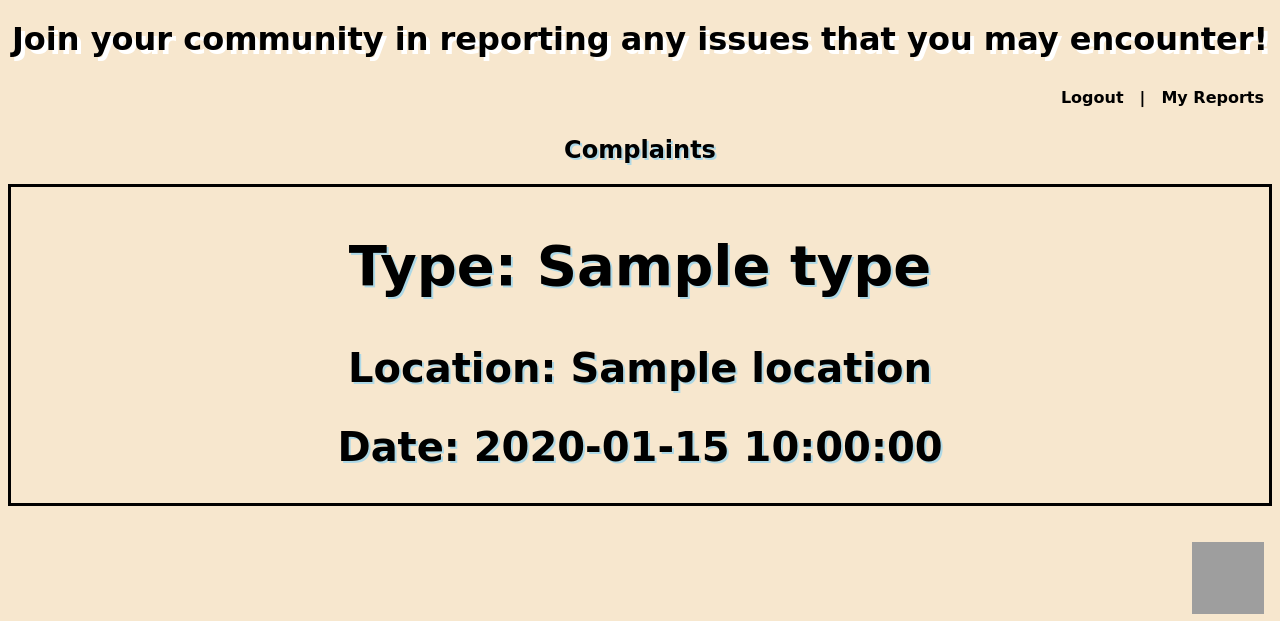
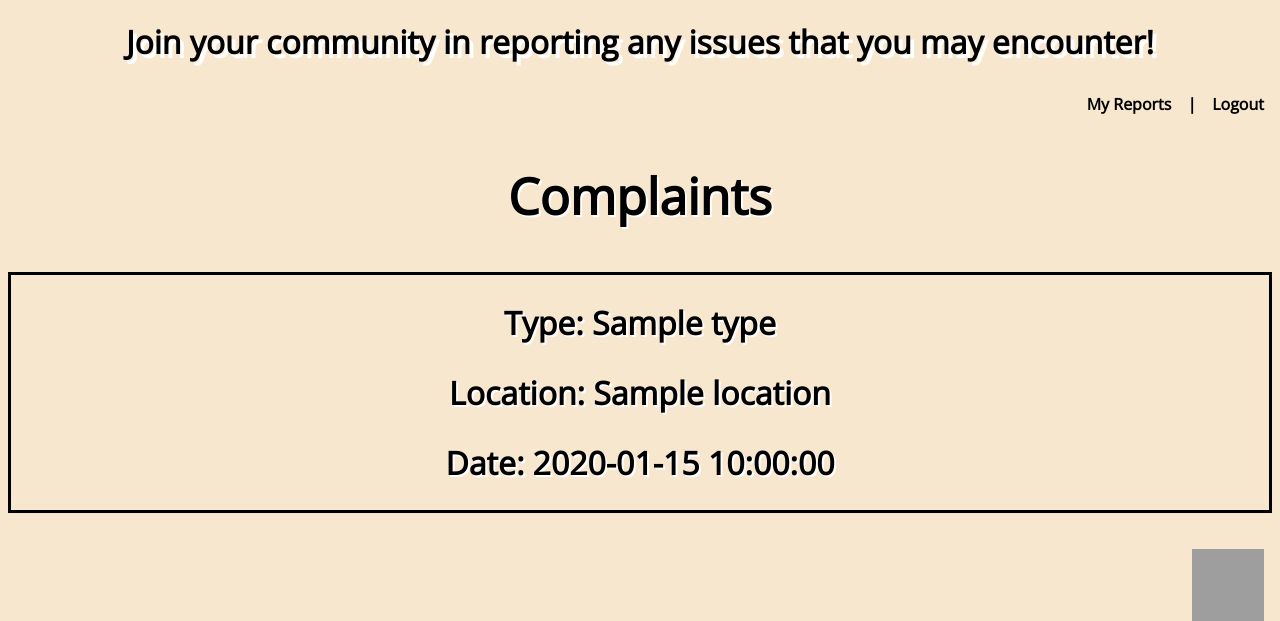
Before and after one commit to PrinceRios2000/startup_Hackathon2019, a Python web app: template templates/main.html in a window 1280 px wide. Shown: the part 249-870 px from the top of the page. Run offline with Jinja, Linux system fonts and the light colour scheme; the template is opened without the code that fills it: most values are stand-ins (such as "Sample title", 1, 10 or a date in 2020); grey boxes are pictures that could not be loaded.

Commit message:
More style

```diff
--- a/static/main.css
+++ b/static/main.css
@@ -1,7 +1,7 @@
 header{
     color:white;
     font-size: 100px;
-    font-family: "Comic Sans MS", cursive, sans-serif;
+    font-family: 'Open Sans', sans-serif;
     background-image: url("https://www.cityofsalinas.org/sites/default/files/styles/brg_browser_width/public/departments_files/city_clerk_files/street-corner.jpg?itok=smTMxZ_9");
     font-style: italic;
     text-align: center;
@@ -12,6 +12,7 @@
     background-position: center;
     background-size: cover;
     font-weight: bold;
+    text-decoration: underline;
 }
 
 body{
@@ -43,21 +44,23 @@
 
 .Complaints h2{
     text-decoration: none;
-    text-shadow: lightblue 2px 2px;
-    font-family: "Comic Sans MS", cursive, sans-serif;
+    text-shadow: white 2px 2px;
+    font-family: 'Open Sans', sans-serif;
     display: flex;
     justify-content: center;
+    font-size: 50px;
+    font-weight: bold;
 }
 
 #Type{
-    font-size: 7vh;
+    font-size: 4vh;
 }
 #Location{
-    font-size: 5vh;
+    font-size: 4vh;
 }
 
 #Date{
-    font-size: 5vh;
+    font-size: 4vh;
 }
 
 .b a{
@@ -66,14 +69,15 @@
     font-weight: bold;
     color: black;
     text-decoration: none;
-    font-family: "Comic Sans MS", cursive, sans-serif;
+    font-family: 'Open Sans', sans-serif;
 }
 
 body h1{
     color: black;
     text-shadow: white 4px 4px;
-    font-family: "Verdana", Verdana, sans-serif;
-    font-family: "Comic Sans MS", cursive, sans-serif;
+    font-family: 'Open Sans', sans-serif;
+
+
 
 }
 
@@ -83,6 +87,6 @@
 
 .fields{
    background-color: grey;
-    font-family: 'Libre Caslon Text', serif;
+    font-family: 'Open Sans', sans-serif;
     margin: 2vh;
 }
--- a/templates/intro.html
+++ b/templates/intro.html
@@ -3,6 +3,9 @@
     <head>
     <link rel="stylesheet" href="../static/intro.css">
     </head>
+    <title>
+        Introduction
+    </title>
     <body>
     <header></header><div class = "intropage">
     Hello!<br><br>Welcome to Citizens' Report! Please
--- a/templates/main.html
+++ b/templates/main.html
@@ -2,6 +2,8 @@
 <html>
     <head>
     <link style = text/css rel="stylesheet" href="../static/main.css">
+    <link href="https://fonts.googleapis.com/css?family=Open+Sans&display=swap" rel="stylesheet">
+    <title>Citizens Report</title>
     </head>
     <header>
          Citizens Report
@@ -12,9 +14,9 @@
     </center>
       <div>
         <div class = "b">
-        <a href="/myreport"> My Reports</a>
+        <a href="/">Logout</a>
         <a> | </a>
-        <a href="/">Logout</a><br>
+        <a href="/myreport">My Reports</a><br>
         </div>
        </div>
 
--- a/templates/registration.html
+++ b/templates/registration.html
@@ -3,6 +3,9 @@
     <head>
     <link rel="stylesheet" href="../static/registration.css">
     </head>
+    <title>
+        Welcome
+    </title>
     <body>
     Citizens' Report
         <div id="account">
```
Also changed, not shown: static/userpost.css (+20 -12 lines), templates/userpost.html (+11 -8 lines).
